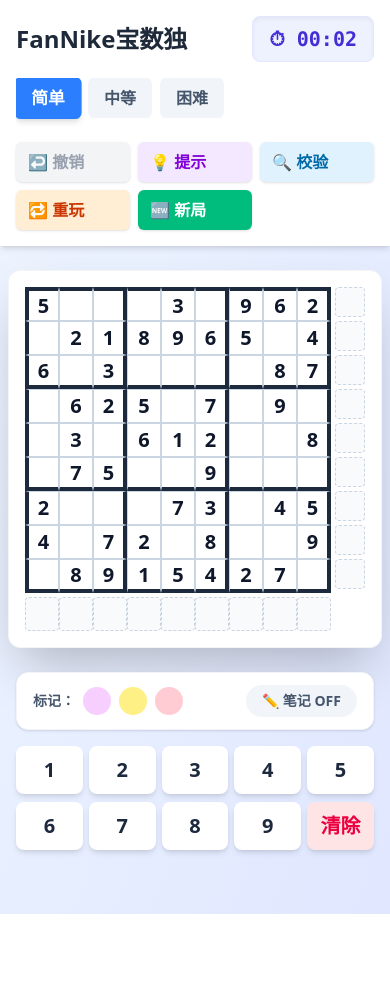
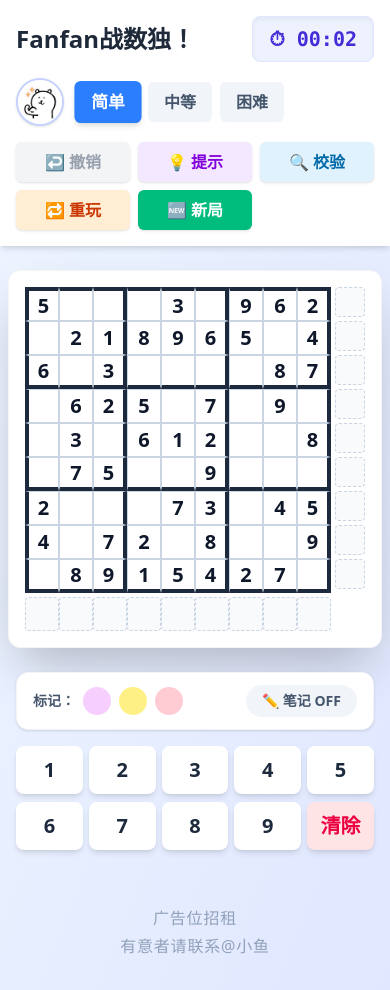
Before and after one commit to PinocchioHao/yorick-sudoku, a React (Vite) app: page / in a window 390 px wide. Both pictures are taken after a click on the button "简单". Before the commit the page ends 914 px from the top, so only its background shows below. Built offline with nearby package versions, Linux system fonts and the light colour scheme; the HTML template or start-up script is replaced by a standard one.

Commit message:
feat: add meme

```diff
--- a/src/App.jsx
+++ b/src/App.jsx
@@ -6,9 +6,9 @@ import SudokuBoard from './components/SudokuBoard';
 export default function App() {
   const {
     isLoaded, board, initialBoard, answer, errors,
-    colors, notes, rowDrafts, colDrafts,  // 👈 新增 notes
+    colors, notes, rowDrafts, colDrafts,
     selectedCell, setSelectedCell, difficulty, initGame, setCellValue,
-    setCellColor, toggleNote, toggleDraft, clearDraft, // 👈 新增 toggleNote
+    setCellColor, toggleNote, toggleDraft, clearDraft,
     isGameComplete, undo, history, getHint,
     restartCurrentGame, checkBoard
   } = useSudoku();
@@ -43,7 +43,6 @@ export default function App() {
   const handleCheckClick = () => {
     const hasError = checkBoard();
     if (!hasError) {
-      // 可选：给个没出错的提示反馈，情绪拉满
       alert("太棒了！目前填入的数字全部正确！继续保持！✨");
     }
   };
@@ -56,24 +55,45 @@ export default function App() {
     );
   }
 
+  // 使得整个页面使用 flex-col 布局，并把 footer 顶到最下面
   return (
-      // 适配手机，干掉下拉刷新
-      <div className="min-h-screen bg-gradient-to-br from-blue-50 to-indigo-100 pb-10 overscroll-none touch-pan-y">
+      <div className="min-h-screen bg-gradient-to-br from-blue-50 to-indigo-100 flex flex-col justify-between overscroll-none touch-pan-y">
+
+        {/* 顶部内容区域 */}
+        <div>
           <div className="bg-white shadow-md sticky top-0 z-10">
             <div className="max-w-6xl mx-auto px-4 py-4 sm:py-6">
               <div className="flex justify-between items-center mb-4 sm:mb-6">
                 <h1 className="text-2xl sm:text-4xl font-bold text-gray-800">
-                FanNike宝数独
+                  Fanfan战数独！
                 </h1>
-              <div
-                  className="bg-indigo-50 border border-indigo-100 text-indigo-700 px-4 py-2 rounded-lg font-mono text-xl sm:text-2xl font-bold shadow-inner">
+                <div className="bg-indigo-50 border border-indigo-100 text-indigo-700 px-4 py-2 rounded-lg font-mono text-xl sm:text-2xl font-bold shadow-inner">
                   ⏱ {formatTime()}
                 </div>
               </div>
 
               <div className="flex flex-col md:flex-row items-center justify-between gap-4">
-              {/* 左侧：难度选择 */}
-              <div className="flex gap-2 sm:gap-3 overflow-x-auto w-full md:w-auto pb-2 md:pb-0">
+
+                {/* 左侧：表情包 + 难度选择 */}
+                <div className="flex items-center gap-3 w-full md:w-auto">
+
+                  {/* 个性化表情包：放入 public 文件夹中的图片 */}
+                  <img
+                      src="/public/meme.png"
+                      alt="Fan"
+                      className="w-12 h-12 rounded-full shadow-sm object-cover bg-indigo-50 border-2 border-indigo-200"
+                      onError={(e) => {
+                        // 如果找不到图片，暂时显示一个 emoji 占位符
+                        e.target.style.display = 'none';
+                        e.target.nextSibling.style.display = 'flex';
+                      }}
+                  />
+                  <div className="hidden w-12 h-12 rounded-full shadow-sm bg-indigo-100 items-center justify-center text-2xl border-2 border-indigo-200">
+                    🥰
+                  </div>
+
+                  {/* 难度选择：干掉了 overflow-x-auto，使用 flex-wrap 让它自然换行去滚动条 */}
+                  <div className="flex flex-wrap gap-2 sm:gap-3 w-full md:w-auto">
                     {['easy', 'medium', 'hard'].map((diff) => (
                         <button
                             key={diff}
@@ -88,33 +108,27 @@ export default function App() {
                         </button>
                     ))}
                   </div>
+                </div>
 
                 {/* 右侧：功能控制按钮组 */}
-              {/* 手机上变成 3列+2列 的整齐网格，Pad/电脑上恢复成横向单排 */}
-              <div
-                  className="grid grid-cols-3 sm:flex sm:flex-wrap gap-2 w-full sm:w-auto justify-center sm:justify-end">
-                <button onClick={undo} disabled={history.length === 0}
-                        className={`px-3 py-2 rounded-md font-semibold transition-all shadow-sm flex items-center gap-1 ${history.length === 0 ? 'bg-gray-100 text-gray-400 cursor-not-allowed' : 'bg-amber-100 text-amber-700 hover:bg-amber-200 active:scale-95'}`}>
+                <div className="grid grid-cols-3 sm:flex sm:flex-wrap gap-2 w-full md:w-auto justify-center sm:justify-end">
+                  <button onClick={undo} disabled={history.length === 0} className={`px-3 py-2 rounded-md font-semibold transition-all shadow-sm flex items-center justify-center gap-1 ${history.length === 0 ? 'bg-gray-100 text-gray-400 cursor-not-allowed' : 'bg-amber-100 text-amber-700 hover:bg-amber-200 active:scale-95'}`}>
                     ↩️ 撤销
                   </button>
 
-                <button onClick={handleHintClick}
-                        className="px-3 py-2 bg-purple-100 text-purple-700 rounded-md font-semibold hover:bg-purple-200 transition-all shadow-sm active:scale-95 flex items-center gap-1">
+                  <button onClick={handleHintClick} className="px-3 py-2 bg-purple-100 text-purple-700 rounded-md font-semibold hover:bg-purple-200 transition-all shadow-sm active:scale-95 flex items-center justify-center gap-1">
                     💡 提示
                   </button>
 
-                <button onClick={handleCheckClick}
-                        className="px-3 py-2 bg-sky-100 text-sky-700 rounded-md font-semibold hover:bg-sky-200 transition-all shadow-sm active:scale-95 flex items-center gap-1">
+                  <button onClick={handleCheckClick} className="px-3 py-2 bg-sky-100 text-sky-700 rounded-md font-semibold hover:bg-sky-200 transition-all shadow-sm active:scale-95 flex items-center justify-center gap-1">
                     🔍 校验
                   </button>
 
-                <button onClick={handleRestartCurrent}
-                        className="px-3 py-2 bg-orange-100 text-orange-700 rounded-md font-semibold hover:bg-orange-200 transition-all shadow-sm active:scale-95 flex items-center gap-1">
+                  <button onClick={handleRestartCurrent} className="px-3 py-2 bg-orange-100 text-orange-700 rounded-md font-semibold hover:bg-orange-200 transition-all shadow-sm active:scale-95 flex items-center justify-center gap-1">
                     🔁 重玩
                   </button>
 
-                <button onClick={handleRestartNew}
-                        className="px-3 py-2 bg-emerald-500 text-white rounded-md font-semibold hover:bg-emerald-600 transition-all shadow-sm active:scale-95 flex items-center gap-1">
+                  <button onClick={handleRestartNew} className="px-3 py-2 bg-emerald-500 text-white rounded-md font-semibold hover:bg-emerald-600 transition-all shadow-sm active:scale-95 flex items-center justify-center gap-1">
                     🆕 新局
                   </button>
                 </div>
@@ -122,8 +136,7 @@ export default function App() {
 
               {isGameComplete() && (
                   <div className="mt-4 text-center">
-                  <div
-                      className="inline-block bg-green-100 border-2 border-green-500 text-green-700 px-6 py-3 rounded-xl font-bold text-xl animate-bounce shadow-lg">
+                    <div className="inline-block bg-green-100 border-2 border-green-500 text-green-700 px-6 py-3 rounded-xl font-bold text-xl animate-bounce shadow-lg">
                       🎉 太棒了，挑战成功！用时：{formatTime()}
                     </div>
                   </div>
@@ -138,7 +151,7 @@ export default function App() {
                 answer={answer}
                 errors={errors}
                 colors={colors}
-              notes={notes}                 // 👈 传进这里
+                notes={notes}
                 rowDrafts={rowDrafts}
                 colDrafts={colDrafts}
                 selectedCell={selectedCell}
@@ -146,11 +159,19 @@ export default function App() {
                 initGame={initGame}
                 setCellValue={setCellValue}
                 setCellColor={setCellColor}
-              toggleNote={toggleNote}       // 👈 传进这里
+                toggleNote={toggleNote}
                 toggleDraft={toggleDraft}
                 clearDraft={clearDraft}
             />
           </div>
         </div>
+
+        {/* 底部广告位区域 */}
+        <div className="py-8 text-center text-slate-400 font-medium tracking-wider">
+          <p>广告位招租</p>
+          <p className="mt-1">有意者请联系@小鱼</p>
+        </div>
+
+      </div>
   );
 }
```
Also changed, not shown: public/meme.png (added). Lines whose indentation alone changed are shown as unchanged.
